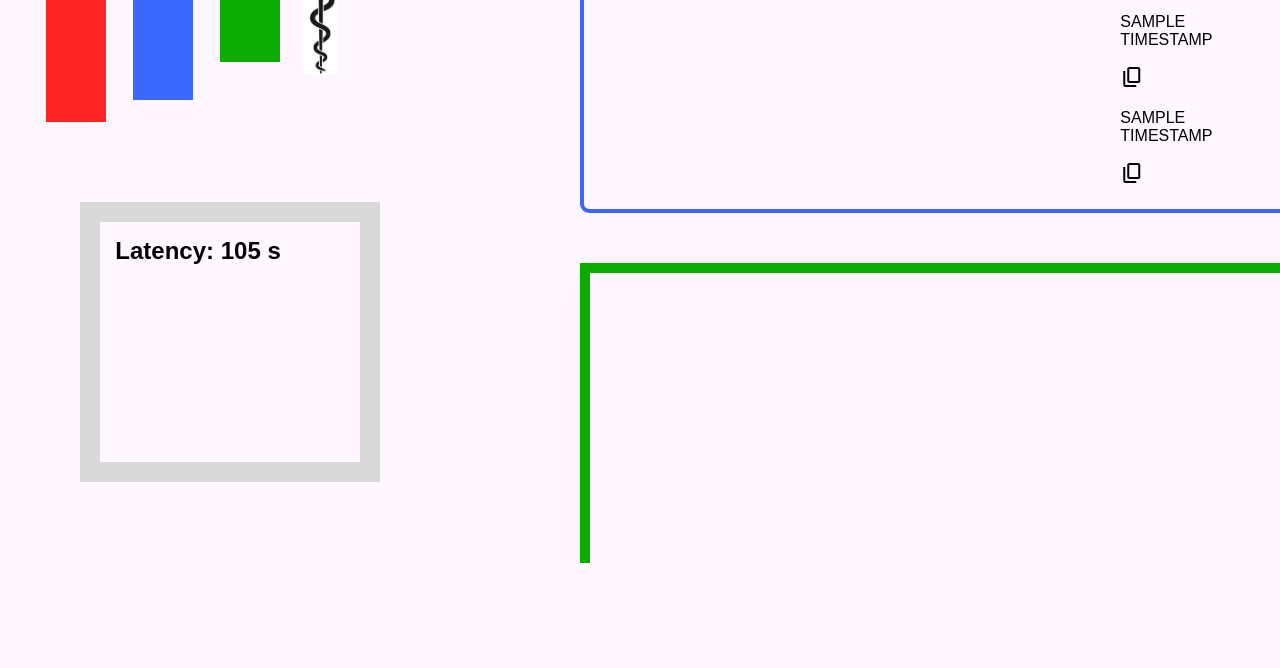
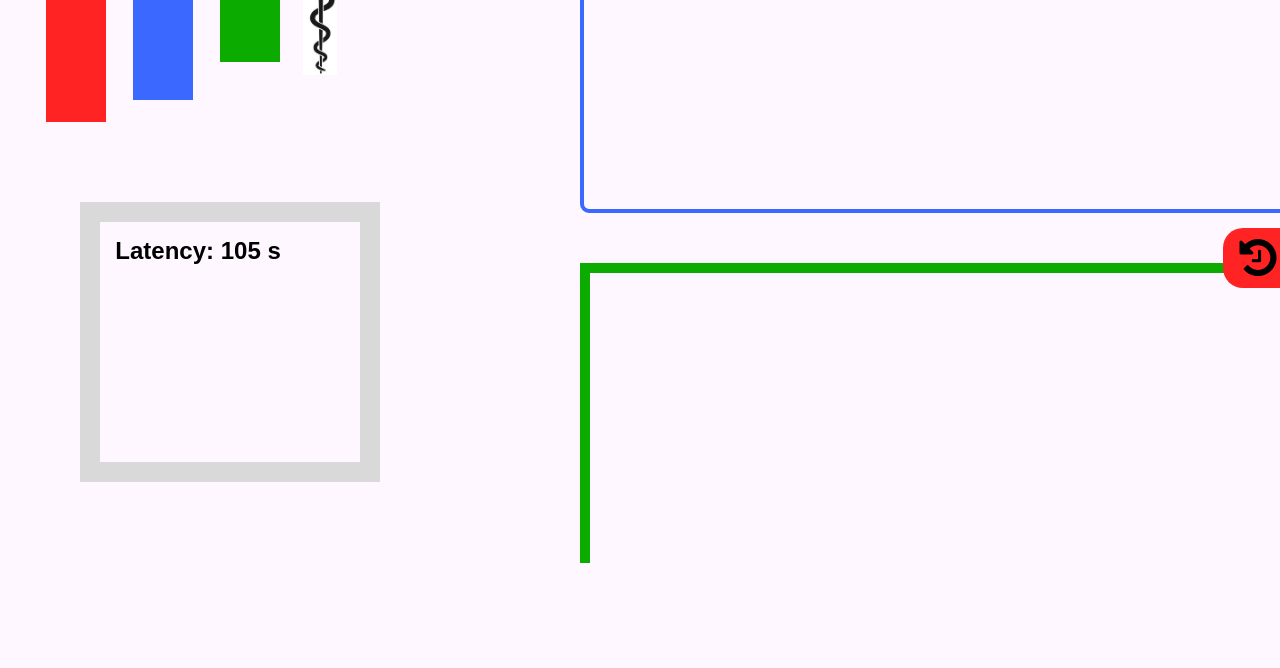
Before and after one commit to Chilliwiddit/AsclepiusLM-frontend, a plain HTML site: page templates/main.html in a window 1280 px wide. Shown: the part 132-800 px from the top of the page. Drawn offline with nearby package versions, Linux system fonts and the light colour scheme; files that its build step writes are made by us from their sources; files whose address does not match are found by name; a web font is replaced by a local one.

Commit message:
move and update CSS

```diff
--- a/style.css
+++ b/static/style.css
@@ -227,16 +227,14 @@
 
 .copy-popup {
     position: absolute;
-    background-color: #002dc1;
-    color: rgb(255, 255, 255);
+    background-color: #002dc100;
+    color: rgb(0, 0, 0);
     padding: 5px 12px;
     border-radius: 4px;
     font-size: 14px;
     font-family: "Bellota Text", sans-serif;
     pointer-events: none;
-    z-index: 1000;
-
-
+    z-index: 4000;
     animation: floatUpFade 1.2s ease-out forwards;
 }
 
@@ -254,3 +252,144 @@
         transform: translateY(-30px);
     }
 }
+
+.history {
+    position: fixed;
+    top: 0;
+    right: 0;
+    width: 650px;
+    height: 100vh;
+    background-color: #D9D9D9;
+    border-left: 18px solid #FF2323;
+    z-index: 1000;
+    transform: translateX(100%);
+    transition: transform 0.4s ease, border-left-color 0.4s ease;
+    -ms-overflow-style: none;
+    scrollbar-width: none;
+}
+
+.history:has(.historyButton:hover) {
+    border-left-color: rgb(171, 49, 49);
+}
+
+.history.open {
+    transform: translateX(0);
+}
+
+.historyButton {
+    position: absolute;
+    left: -75px;
+    top: 45%;
+    width: 70px;
+    height: 60px;
+    background-color: #FF2323;
+    color: black;
+    display: flex;
+    justify-content: center;
+    align-items: center;
+    cursor: pointer;
+    border-radius: 20px 0 0 20px;
+    font-size: 2.7rem;
+    transition: background-color 0.4s ease, color 0.5s ease;
+}
+
+.historyButton i {
+  left: 10px;
+}
+
+.historyButton:hover {
+    background-color: rgb(171, 49, 49);
+}
+
+.pair {
+  padding-top: 15px;
+  padding-bottom: 15px;
+  display: flex;
+  flex-direction: column;
+  align-items: flex-start;
+}
+
+.request {
+  background-color: #FF2323;
+  border-radius: 20px 20px 0 0;
+  position: relative;
+  width: 610px;
+  height: 170px;
+  box-sizing: border-box;
+  margin-bottom: 0;
+}
+
+.response {
+  margin-top: 0;
+  background-color: #fef7ff;
+  border-radius: 0 0 20px 20px;
+  position: relative;
+  width: 610px;
+  height: 170px;
+  box-sizing: border-box;
+}
+
+.misc {
+  display: flex;
+  justify-content: space-between;
+  align-items: center;
+  width: 610px;
+  padding-top: 8px;
+  box-sizing: border-box;
+}
+
+.misc p {
+    margin: 0;
+}
+
+.misc span {
+  transition: color 0.4s ease, color 0.5s ease;
+  cursor: pointer;
+}
+
+.misc p::selection {
+  background-color: #D9D9D9;
+  color: #000000;
+}
+
+.misc span::selection {
+  background-color: #D9D9D9;
+  color: #000000;
+}
+
+.history::-webkit-scrollbar,
+.historyBar::-webkit-scrollbar {
+    display: none !important;
+}
+
+.stats p::selection {
+  background-color: #D9D9D9;
+  color: #000000;
+}
+
+.misc span:hover {
+    color: #FF2323;
+}
+
+.historyBar p {
+  margin: 5px;
+}
+
+.historyBar .bellota-text-bold {
+  font-size: 2.7em;
+  position: absolute;
+  top: 50%;
+  left: 50%;
+  transform: translate(-50%, -50%);
+  margin: 0;
+  text-align: center;
+}
+
+.historyBar {
+    padding: 0 0 0 20px;
+    height: 100%;
+    overflow-y: auto;
+    -ms-overflow-style: none;
+    scrollbar-width: none;
+    position: relative;
+}
```
